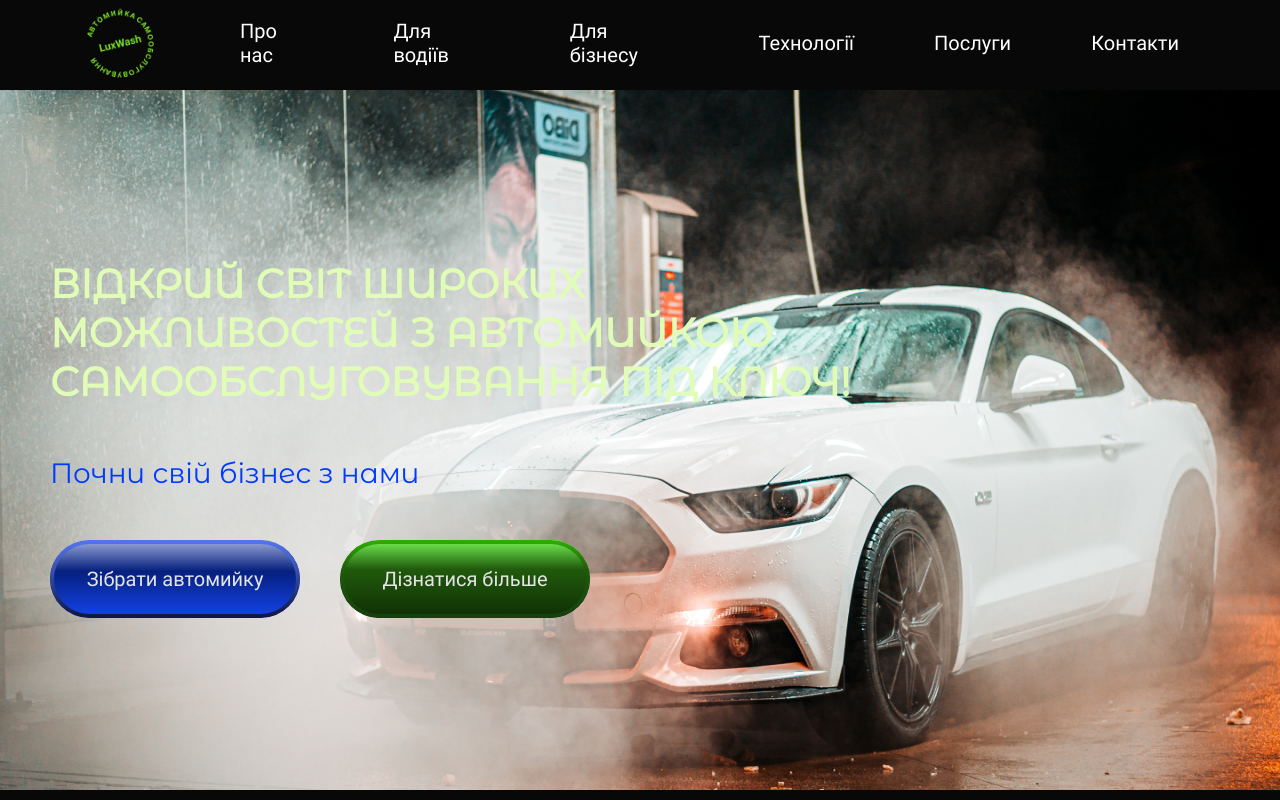
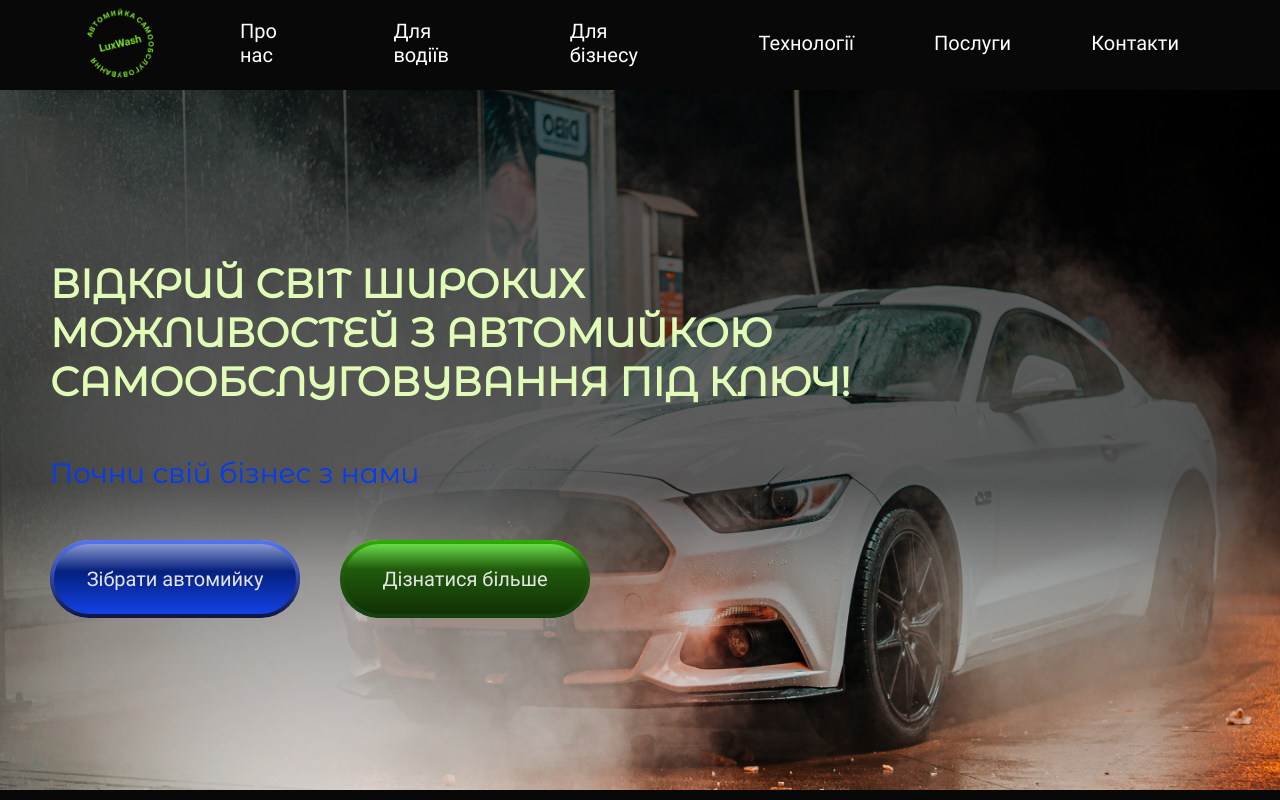
Before and after one commit to OlegGre4ka/lux-wash-app, a React (Create React App) app: page / in a window 1280 px wide. Shown: the top 800 px of the page. Built offline with nearby package versions, Linux system fonts and the light colour scheme.

Commit message:
Home background-image gradient

```diff
--- a/src/containers/Home/styled.js
+++ b/src/containers/Home/styled.js
@@ -3,7 +3,8 @@ import MainCarImage from "./../../assets/MainCarImage.png";
 
 const TopContent = styled.div`
   height: 700px;
-  background-image: url(${MainCarImage});
+  background-blend-mode: multiply;
+  background-image: url(${MainCarImage}), linear-gradient(180deg, rgba(6,6,6,0.64) 56.36%, rgba(6,6,6,0.334414) 69.82%, rgba(6,6,6,0) 100%);
   background-size: 100% 700px;
 `
 const MessagesBlock = styled.div`
@@ -13,12 +14,4 @@ const MessagesBlock = styled.div`
   margin-left: 50px;
   padding-top: 169px;
 `
-// const Text = styled.span`
-//   font-family: 'Montserrat Alternates';
-//   color: ${props => props.color ? props.color : "#E1FCB7"};
-//   font-size: ${props => props.fontSize ? props.fontSize : "40px"};
-//   font-weight: ${props => props.fontWeight ? props.fontWeight : "700"};
-//   margin-bottom: ${props => props.marginBottom ? props.marginBottom : "50px"};
-//   text-transform: ${props => props.textDecoration && props.textDecoration};
-// `
 export { TopContent, MessagesBlock }
```
